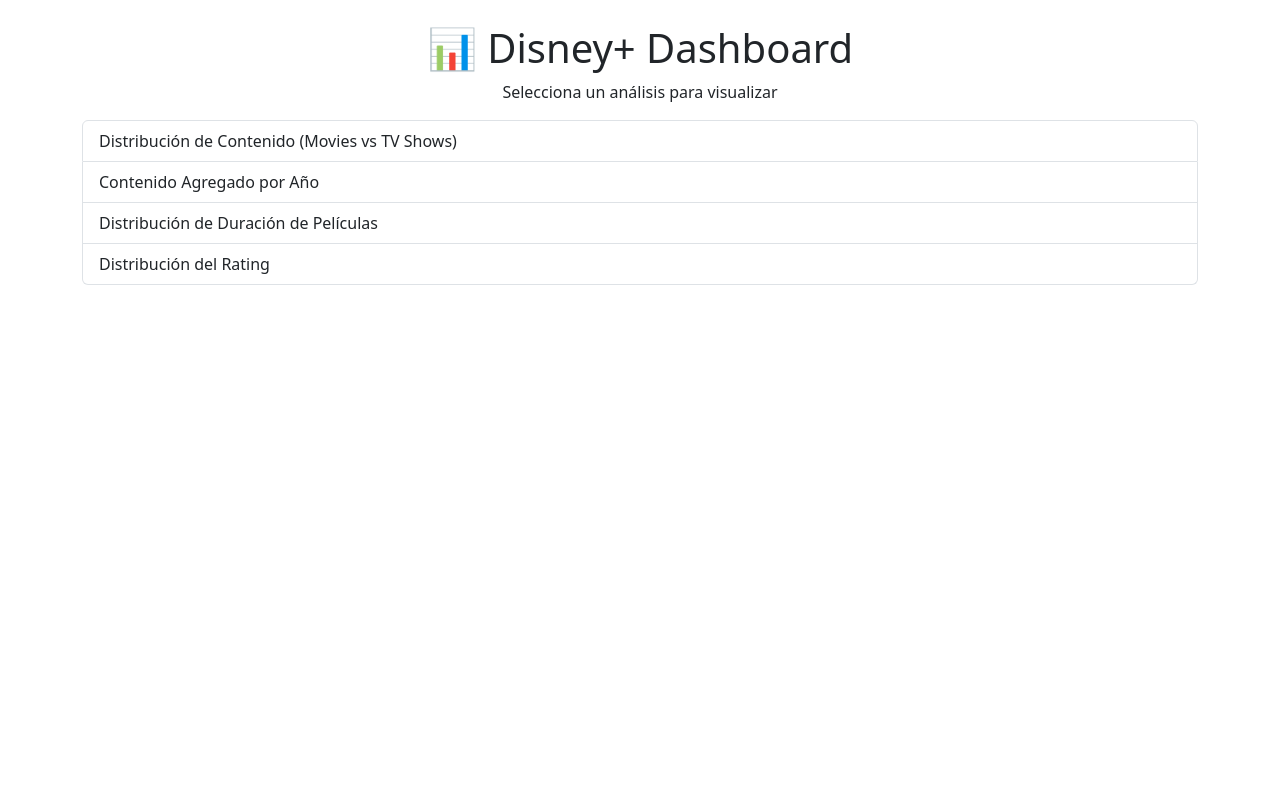
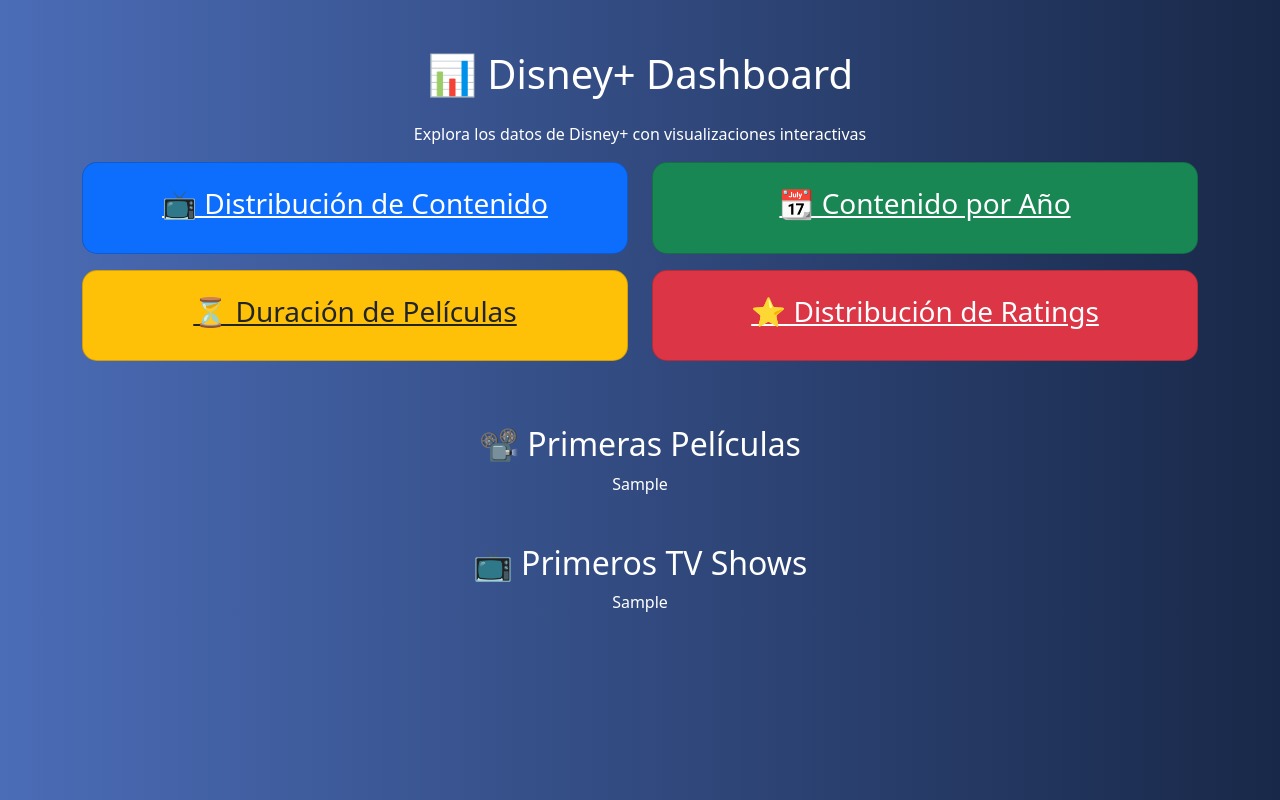
Before and after one commit to AlejandroToscan0/DISNEY-MOVIES, a Flask app: template templates/index.html in a window 1280 px wide. Run offline with Flask 3, Linux system fonts and the light colour scheme; the template is opened without the code that fills it: most values are stand-ins (such as "Sample title", 1, 10 or a date in 2020); some libraries are stand-ins or nearby versions.

Commit message:
ultimos cambios

```diff
--- a/app.py
+++ b/app.py
@@ -1,4 +1,4 @@
-from flask import Flask, render_template, jsonify
+from flask import Flask, render_template
 import pandas as pd
 import plotly.graph_objects as go
 import plotly.figure_factory as ff
@@ -23,10 +23,12 @@
 d2 = df[df["type"] == "Movie"].copy()
 
 
-# RUTA PRINCIPAL - MENÚ
+# 📌 RUTA PRINCIPAL - MENÚ CON TABLA
 @app.route('/')
 def index():
-    return render_template('index.html')
+    movies_table = d2[['title', 'type', 'rating', 'release_year']].head(10).to_html(classes="table table-striped", index=False)
+    tvshows_table = d1[['title', 'type', 'rating', 'release_year']].head(10).to_html(classes="table table-striped", index=False)
+    return render_template('index.html', movies_table=movies_table, tvshows_table=tvshows_table)
 
 
 # 📊 GRAFICO 1: Distribución de contenido (Movies vs TV Shows)
--- a/templates/index.html
+++ b/templates/index.html
@@ -4,16 +4,66 @@
     <meta charset="UTF-8">
     <title>Disney+ Dashboard</title>
     <link rel="stylesheet" href="https://cdn.jsdelivr.net/npm/bootstrap@5.3.0/dist/css/bootstrap.min.css">
+    <style>
+        body {
+            background: linear-gradient(to right, #4b6cb7, #182848);
+            color: white;
+        }
+        .container {
+            margin-top: 50px;
+        }
+        .card {
+            transition: 0.3s;
+            border-radius: 15px;
+        }
+        .card:hover {
+            transform: scale(1.05);
+            box-shadow: 0px 0px 15px rgba(255, 255, 255, 0.3);
+        }
+        table {
+            background: white;
+            color: black;
+            border-radius: 10px;
+        }
+    </style>
 </head>
-<body class="container mt-4">
-    <h1 class="text-center">📊 Disney+ Dashboard</h1>
-    <p class="text-center">Selecciona un análisis para visualizar</p>
+<body>
+    <div class="container text-center">
+        <h1 class="mb-4">📊 Disney+ Dashboard</h1>
+        <p>Explora los datos de Disney+ con visualizaciones interactivas</p>
 
-    <div class="list-group">
-        <a href="/content_distribution" class="list-group-item list-group-item-action">Distribución de Contenido (Movies vs TV Shows)</a>
-        <a href="/content_by_year" class="list-group-item list-group-item-action">Contenido Agregado por Año</a>
-        <a href="/movie_duration" class="list-group-item list-group-item-action">Distribución de Duración de Películas</a>
-        <a href="/rating_distribution" class="list-group-item list-group-item-action">Distribución del Rating</a>
+        <div class="row">
+            <div class="col-md-6 mb-3">
+                <a href="/content_distribution" class="card text-center p-4 bg-primary text-white">
+                    <h3>📺 Distribución de Contenido</h3>
+                </a>
+            </div>
+            <div class="col-md-6 mb-3">
+                <a href="/content_by_year" class="card text-center p-4 bg-success text-white">
+                    <h3>📆 Contenido por Año</h3>
+                </a>
+            </div>
+            <div class="col-md-6 mb-3">
+                <a href="/movie_duration" class="card text-center p-4 bg-warning text-dark">
+                    <h3>⏳ Duración de Películas</h3>
+                </a>
+            </div>
+            <div class="col-md-6 mb-3">
+                <a href="/rating_distribution" class="card text-center p-4 bg-danger text-white">
+                    <h3>⭐ Distribución de Ratings</h3>
+                </a>
+            </div>
+        </div>
+
+        <h2 class="mt-5">📽️ Primeras Películas</h2>
+        <div class="table-responsive">
+            {{ movies_table | safe }}
+        </div>
+
+        <h2 class="mt-5">📺 Primeros TV Shows</h2>
+        <div class="table-responsive">
+            {{ tvshows_table | safe }}
+        </div>
     </div>
 </body>
 </html>
```
Also changed, not shown: templates/graph.html (+53 -5 lines).
